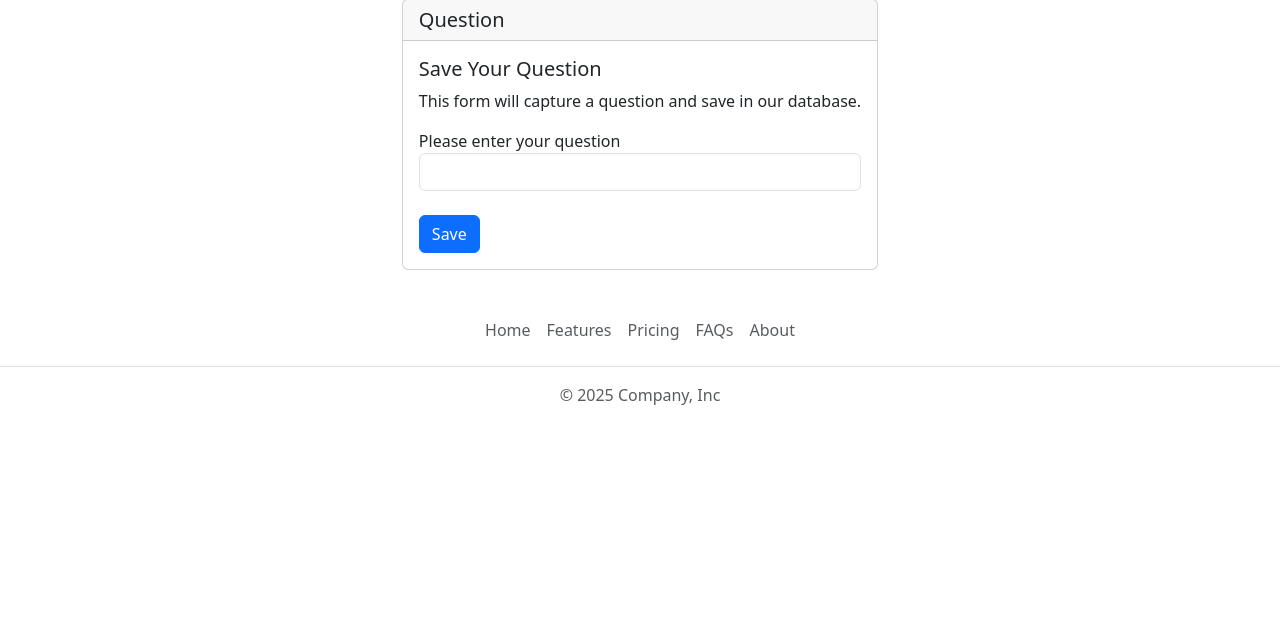
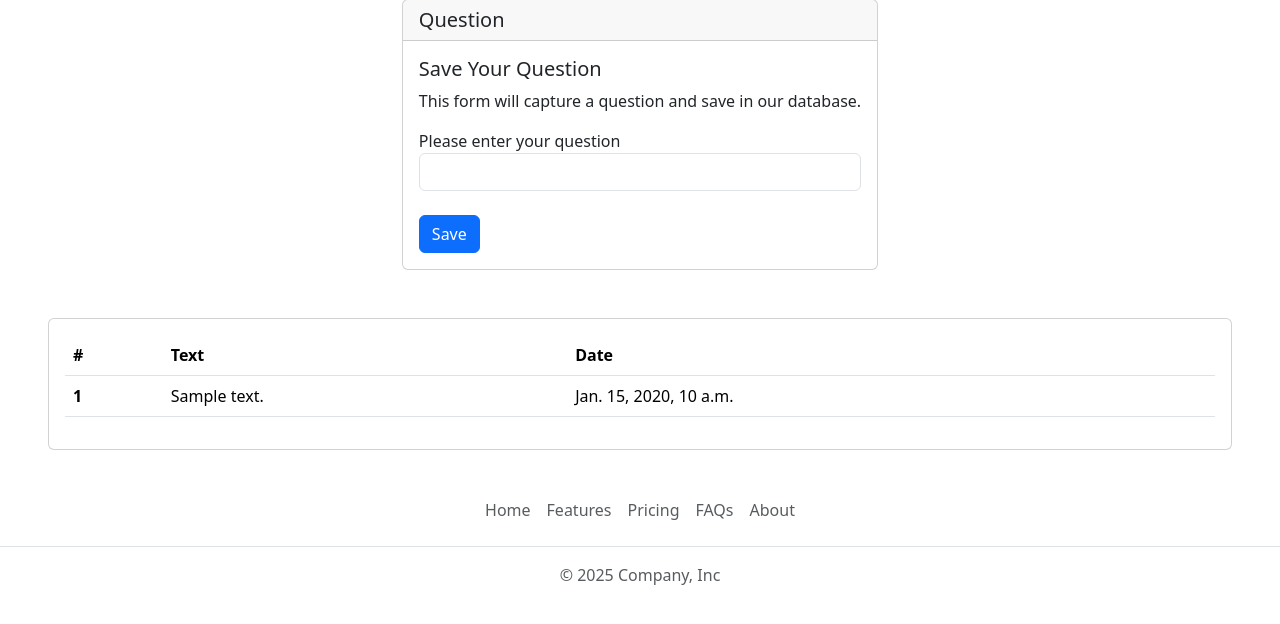
Before and after one commit to sergio-oliveira-br/mysite, a Django app: template polls/templates/index.html in a window 1280 px wide. Shown: the part 91-715 px from the top of the page. Run offline with Django 4.2, Linux system fonts and the light colour scheme; the template is opened without the code that fills it: most values are stand-ins (such as "Sample title", 1, 10 or a date in 2020).

Commit message:
Update index.html
act:
-> table created to display the data from database

```diff
--- a/polls/templates/index.html
+++ b/polls/templates/index.html
@@ -44,6 +44,34 @@
                 </div>
             </div>
         </div>
+
+        <div class="card mt-5 mx-5">
+            <div class="header"></div>
+            <div class="card-body">
+
+                <table class="table">
+                    <thead>
+                        <tr>
+                            <th scope="col">#</th>
+                            <th scope="col">Text</th>
+                            <th scope="col">Date</th>
+                        </tr>
+                    </thead>
+                    <tbody>
+                        {% if display_question %}
+                            {% for question in display_question %}
+                                <tr>
+                                    <th>{{ question.id }}</th>
+                                    <td>{{ question.question_text }}</td>
+                                    <td>{{ question.pub_date }}
+                                </tr>
+                            {% endfor %}
+                        {% endif %}
+                    </tbody>
+                </table>
+            </div>
+        </div>
+
     </main>
 
 
```
